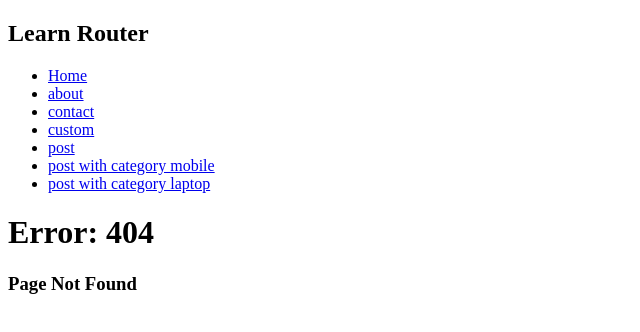
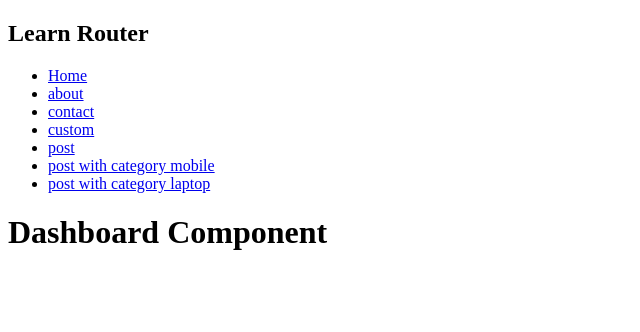
Before and after one commit to suhilkumar/learn-react-router-v6, a React (Create React App) app: page /dash in a window 1280 px wide. Before the commit this address had no page. Shown: the top 332 px of the page, without its empty margins (0-640 px from the left). Built offline with nearby package versions, Linux system fonts and the light colour scheme.

Commit message:
create-login template

```diff
--- a/src/App.jsx
+++ b/src/App.jsx
@@ -1,11 +1,19 @@
 import React from "react";
-import { BrowserRouter,Routes, Route } from "react-router-dom";
+import { BrowserRouter,Routes, Route, Navigate } from "react-router-dom";
+
+// import custom components
+import NavBar from "./component/NavBar";
+
 import Home from './component/pages/Home'
 import About from './component/pages/About'
 import Contact from './component/pages/contact'
-import NavBar from "./component/NavBar";
 import Post from "./component/pages/Post";
+import Login from "./component/pages/login";
+import Dashboard from "./component/pages/dashboard";
+
 export default () => {
+  let isLogged = true;
+
   return (
     <div>
       <h2>Learn Router</h2>
@@ -17,8 +25,14 @@ export default () => {
           <Route path='/contact' element={<Contact/>} />
           <Route path='/post/:category' element={<Post/>} />
           <Route path='/post/:category/:id' element={<Post/>} />
-          <Route path='/custom' element={<><h1>this is Suhil</h1><h2>This is a custom html</h2></>}/>
+          <Route path='/custom' element={
+                                  <>
+                                    <h1>this is Suhil</h1>
+                                   <h2>This is a custom html</h2>
+                                  </>}/>
           <Route path='*' element={<><h1>Error: 404</h1> <h3>Page Not Found</h3></>}/>
+          <Route path="/login" element={<Login/>}/>
+          <Route path="/dash" element={isLogged ? <Dashboard/> : <Navigate to='/login' replace />}/>
         </Routes>
       </BrowserRouter>
     </div>
--- /dev/null
+++ b/src/component/pages/dashboard.jsx
@@ -0,0 +1,11 @@
+import React from 'react'
+
+const Dashboard = () => {
+  return (
+    <div>
+        <h1>Dashboard Component</h1>
+    </div>
+  )
+}
+
+export default Dashboard
--- /dev/null
+++ b/src/component/pages/login.jsx
@@ -0,0 +1,11 @@
+import React from 'react'
+
+const Login = () => {
+  return (
+    <div>
+        <h1>Login Component</h1>
+    </div>
+  )
+}
+
+export default Login
```
